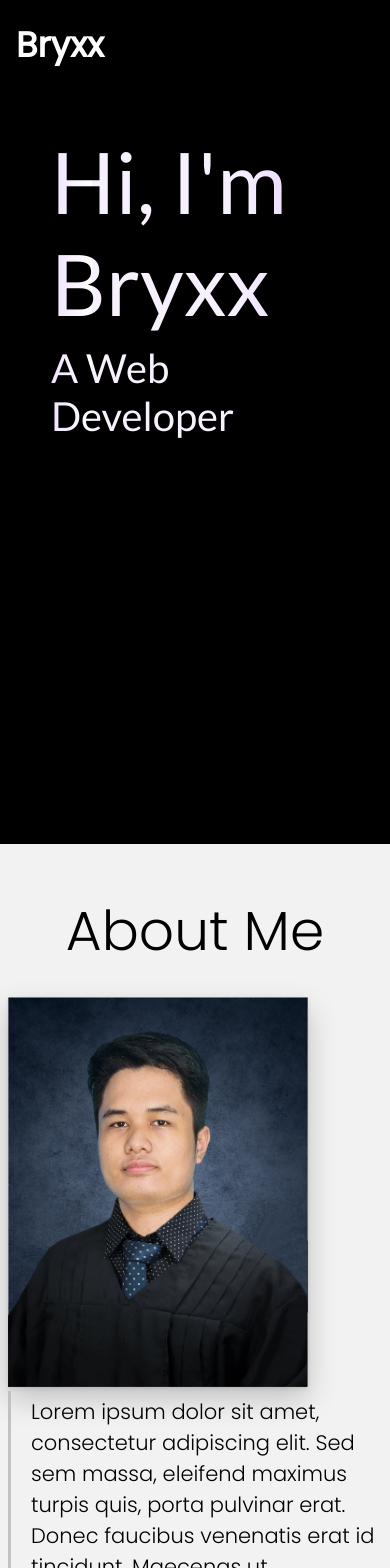
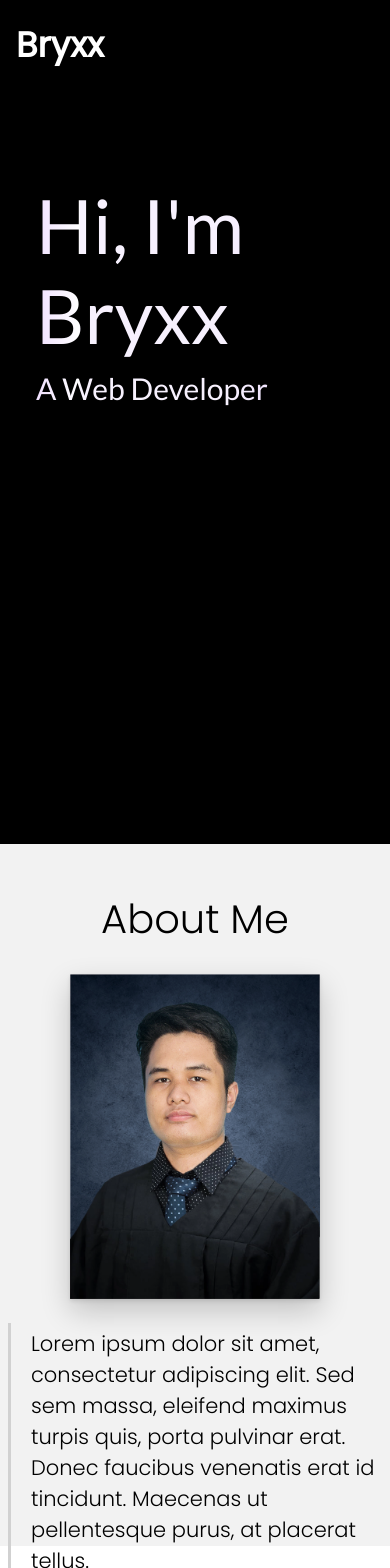
Before and after one commit to brixdesalit7/my-portfolio, a React (Create React App) app: page / in a window 390 px wide. Shown: the top 1568 px of the page. Built offline with nearby package versions, Linux system fonts and the light colour scheme; a web font is replaced by a local one.

Commit message:
Update scss

```diff
--- a/src/style/App.scss
+++ b/src/style/App.scss
@@ -183,6 +183,7 @@ $latoFont : 'Lato', sans-serif;
   .my-image img {
     max-width: 100%;
     height: auto;
+    margin: 0 auto;
     box-shadow: rgba(0, 0, 0, 0.2) 0px 12px 28px 0px, rgba(0, 0, 0, 0.1) 0px 2px 4px 0px, rgba(255, 255, 255, 0.05) 0px 0px 0px 1px inset;
     z-index: 1;
   }
@@ -195,7 +196,7 @@ $latoFont : 'Lato', sans-serif;
     font-weight: 300;
     font-size: 21px;
     padding: 5px 3px 10px 20px;
-    border-left: 3px solid rgb(193, 193, 193);
+    border-left: 3px solid rgb(209, 209, 209);
   }
 }
 #About-me h2 {
--- a/src/style/Responsive.scss
+++ b/src/style/Responsive.scss
@@ -14,10 +14,17 @@
     // INTRODUCTION
     .Introduction {
         position: relative;
-        top: 100px;
-        padding: 0 0 0 15px;
+        top: 150px;
         width: 100%;
-        overflow: hidden;
+        padding: 0;
+        .intro-box-1 h1 {
+            word-wrap: break-word;
+            font-size: 75px !important;
+        }
+        .intro-box-1 p {
+            word-wrap: break-word;
+            font-size: 30px !important;
+        }
         .intro-flexbox {
             display: block;
         }
@@ -27,12 +34,28 @@
     }
 
     // ABOUT ME
+    #About-me {
+        height: 100%;
+    }
+    #About-me h2 {
+        font-size: 40px;
+    }
     .about-wrapper {
         display: flex;
         flex-direction: column;
+        justify-content: center;
+        align-items: center;
+        width: 100%;
+    }
+    .my-image {
+        width: 250px;
+        margin: 0 auto;
     }
     .my-image img {
-        width: 300px;
-        margin: 0 auto;
+        width: 100%;
+    }
+    .about-content p {
+        margin-top: 20px;
+        font-size: 11px;
     }
 }
```
